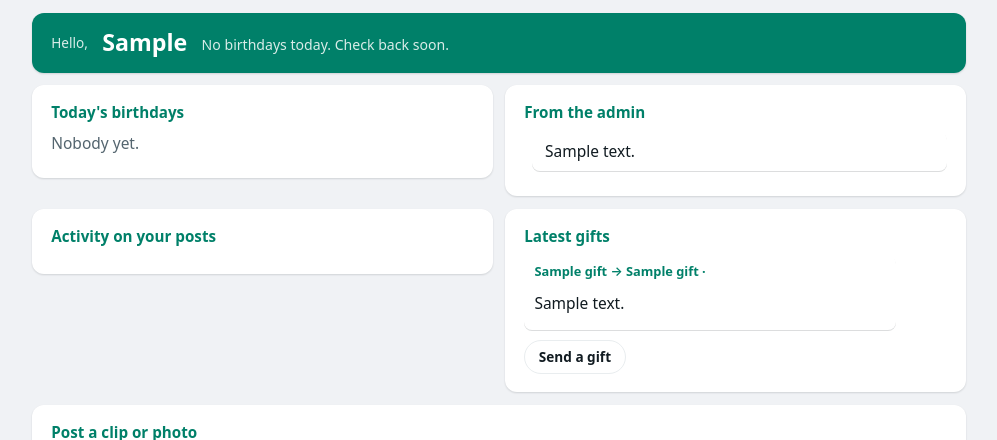
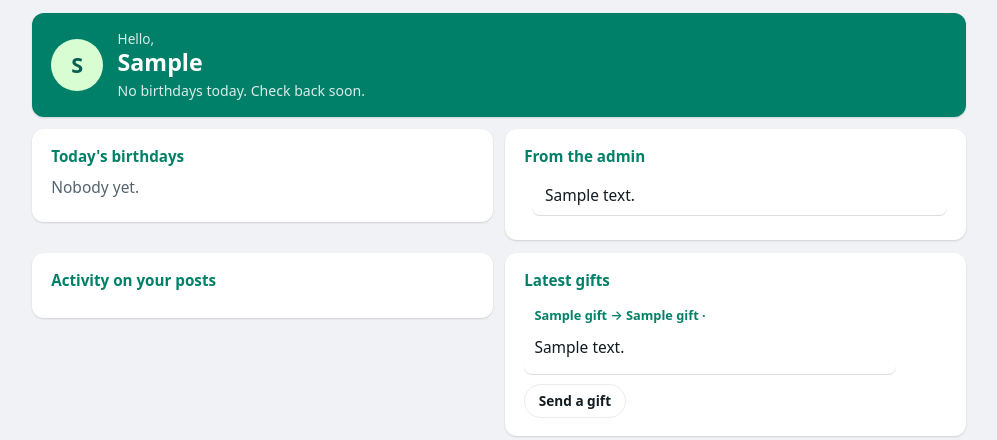
Before and after one commit to chinni-123-157/BDay-Of-Akka, a Flask app: template birthday-hub/templates/dashboard.html in a window 1280 px wide. Shown: the top 440 px of the page, without its empty margins (141-1138 px from the left). Run offline with Flask 3, Linux system fonts and the light colour scheme; the visitor is signed in with stand-in values (Sample User, id 1); the template is opened without the code that fills it: most values are stand-ins (such as "Sample title", 1, 10 or a date in 2020); data that the repository does not hold is empty; parts of the project's set-up code (start-up, migrations or seed data) failed here and were passed over; some libraries are stand-ins or nearby versions.

Commit message:
Update dashboard.html

```diff
--- a/birthday-hub/templates/dashboard.html
+++ b/birthday-hub/templates/dashboard.html
@@ -3,9 +3,12 @@
 {% include "_ribbon.html" %}
 <main id="main" class="wrap">
   <header class="hero rise">
-    <p class="hello">Hello,</p>
-    <h1>{{ user.full_name.split()[0] }}</h1>
-    <p class="muted">{{ "A birthday is on today. Send a wish below." if bdays else "No birthdays today. Check back soon." }}</p>
+    <span class="avatar" aria-hidden="true">{{ user.full_name[:1] }}</span>
+    <div>
+      <p class="hello">Hello,</p>
+      <h1>{{ user.full_name.split()[0] }}</h1>
+      <p class="muted">{{ "A birthday is on today. Send a wish below." if bdays else "No birthdays today. Check back soon." }}</p>
+    </div>
   </header>
   <div class="grid2">
     <section class="glass card stagger" style="--i:1" aria-labelledby="h1">
```
